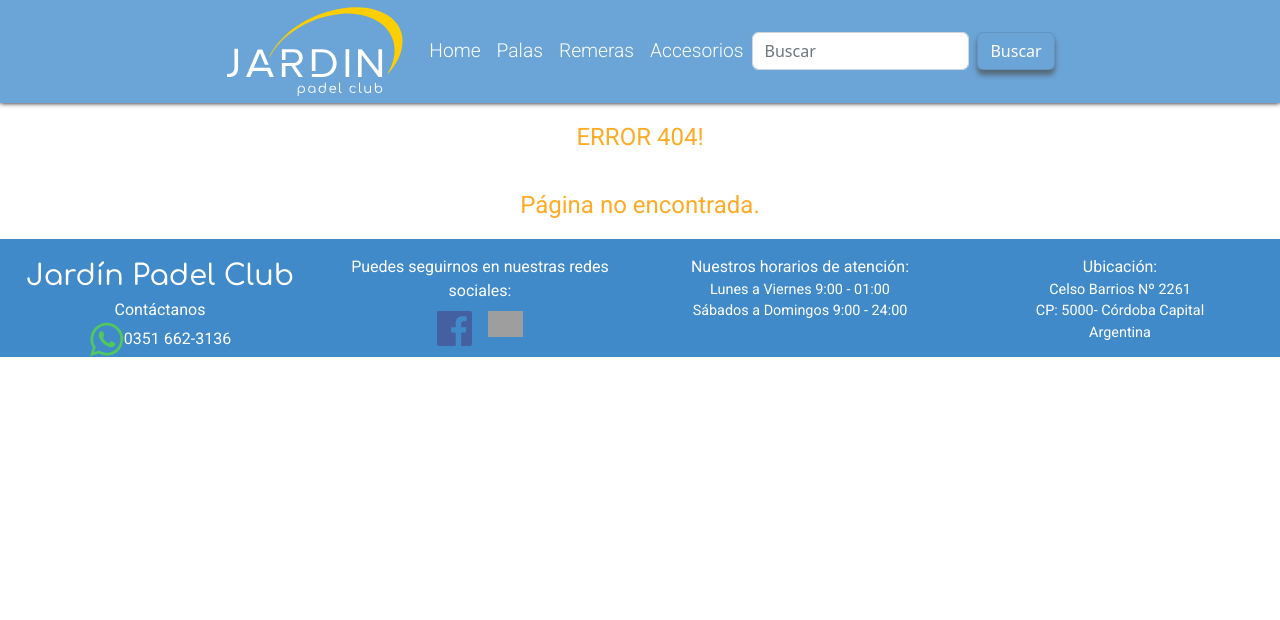
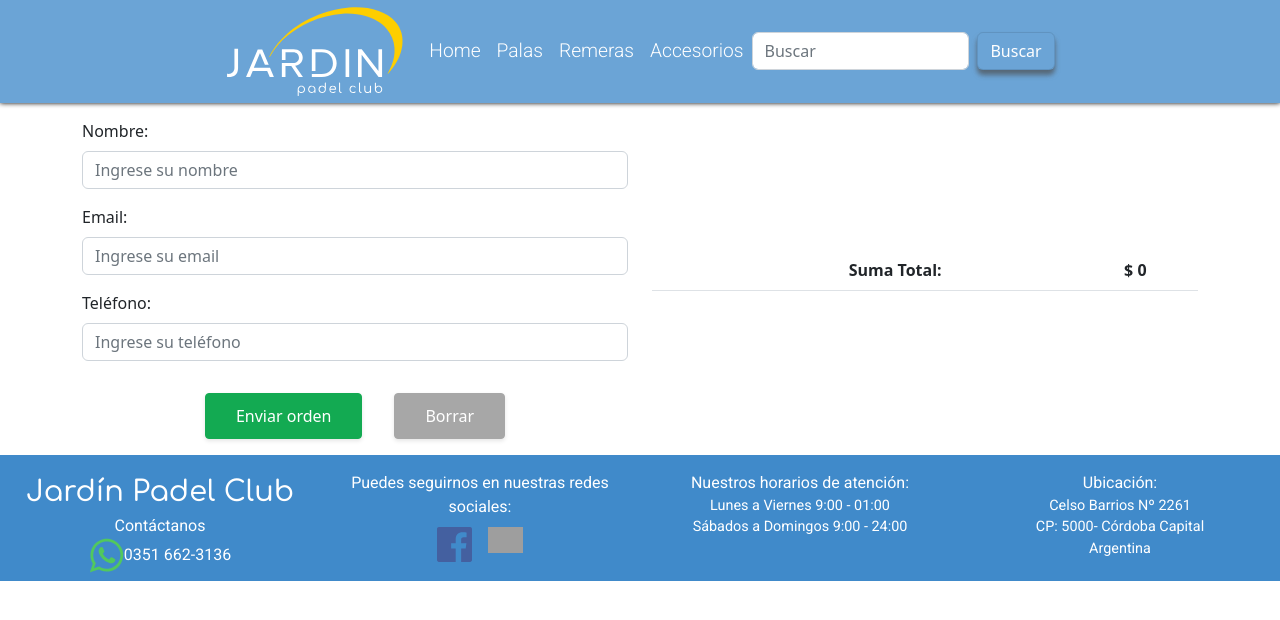
Before and after one commit to gonzagiorgis/pre-entrega2-giorgis, a React (Create React App) app: page /checkout in a window 1280 px wide. Shown: the top 620 px of the page. Built offline with nearby package versions, Linux system fonts and the light colour scheme; grey boxes are pictures that could not be loaded.

Commit message:
checkout y sweetalert

```diff
--- a/package.json
+++ b/package.json
@@ -11,6 +11,7 @@
     "react-dom": "^18.2.0",
     "react-router-dom": "^6.4.5",
     "react-scripts": "5.0.1",
+    "sweetalert2": "^11.7.0",
     "web-vitals": "^2.1.4"
   },
   "scripts": {
--- a/src/App.jsx
+++ b/src/App.jsx
@@ -7,6 +7,7 @@ import ItemDetailContainer from "./componentes/ItemDetailContainer";
 import Error404 from "./componentes/Error404";
 import CartContextProvider from "./componentes/context/CartContext";
 import Cart from "./componentes/Cart";
+import CheckOut from "./componentes/CheckOut";
 
 function App() {
   return (
@@ -19,6 +20,7 @@ function App() {
             <Route path={"/category/:id"} element={<ItemListContainer />} />
             <Route path={"/item/:id"} element={<ItemDetailContainer />} />
             <Route path={"/cart"} element={<Cart />} />
+            <Route path={"/checkout"} element={<CheckOut />} />
             <Route path={"*"} element={<Error404 />} />
           </Routes>
           <Footer />
--- a/src/componentes/Cart.jsx
+++ b/src/componentes/Cart.jsx
@@ -91,7 +91,7 @@ const Cart = () => {
             </table>
             <Link
               title="Ir a pagar"
-              to={"/checkOut"}
+              to={"/checkout"}
               type="button"
               className="button-agregar col-md-3 mt-3 mb-3"
             >
--- /dev/null
+++ b/src/componentes/CheckOut.jsx
@@ -0,0 +1,150 @@
+import { getFirestore, collection, addDoc } from "@firebase/firestore";
+import React, { useContext, useState } from "react";
+import { CartContext } from "./context/CartContext";
+
+const CheckOut = () => {
+  const { cart, sumaTotal, cartTotal, clear } = useContext(CartContext);
+  const [nombre, setNombre] = useState("");
+  const [email, setEmail] = useState("");
+  const [telefono, setTelefono] = useState("");
+  const [orderId, setOrderId] = useState("");
+
+  const generarOrden = () => {
+    const fecha = new Date();
+    const order = {
+      buyer: { nombre: nombre, email: email, telefono: telefono },
+      items: cart.map((item) => ({
+        id: item.id,
+        title: item.nombre,
+        price: item.precio,
+        quantity: item.cantidad,
+        price_total: item.cantidad * item.precio,
+      })),
+      date: `${fecha.getDate()}-${
+        fecha.getMonth() + 1
+      }-${fecha.getFullYear()} ${fecha.getHours()}:${fecha.getMinutes()}:${fecha.getSeconds()}`,
+      total: sumaTotal(),
+      quantity: cartTotal(),
+    };
+
+    const db = getFirestore();
+    const ordersCollection = collection(db, "orders");
+
+    addDoc(ordersCollection, order).then((snapShot) => {
+      setOrderId(snapShot.id);
+      clear();
+    });
+  };
+
+  return (
+    <div className="container">
+      <div className="row">
+        <div className="col">
+          <form>
+            <div className="mb-3 mt-3">
+              <label htmlFor="nombre" className="form-label">
+                Nombre:
+              </label>
+              <input
+                type="text"
+                className="form-control"
+                placeholder="Ingrese su nombre"
+                id="nombre"
+                onInput={(e) => {
+                  setNombre(e.target.value);
+                }}
+              />
+            </div>
+
+            <div className="mb-3 mt-3">
+              <label htmlFor="email" className="form-label">
+                Email:
+              </label>
+              <input
+                type="text"
+                className="form-control"
+                placeholder="Ingrese su email"
+                id="email"
+                onInput={(e) => {
+                  setEmail(e.target.value);
+                }}
+              />
+            </div>
+
+            <div className="mb-3 mt-3">
+              <label htmlFor="telefono" className="form-label">
+                Teléfono:
+              </label>
+              <input
+                type="text"
+                className="form-control"
+                placeholder="Ingrese su teléfono"
+                id="telefono"
+                onInput={(e) => {
+                  setTelefono(e.target.value);
+                }}
+              />
+            </div>
+            <div className="d-flex justify-content-center">
+              <button
+                type="button"
+                className="button-agregar m-3"
+                onClick={generarOrden}
+              >
+                Enviar orden
+              </button>
+              <input
+                type="reset"
+                value="Borrar"
+                className="button-agregar m-3"
+                style={{
+                  backgroundColor: "#a7a7a7",
+                  border: "1px solid #a7a7a7",
+                }}
+              />
+            </div>
+          </form>
+        </div>
+        <div className="col d-flex flex-column justify-content-center">
+          <table className="table">
+            <tbody>
+              {cart.map((item) => (
+                <tr key={item.id}>
+                  <td className="text-start align-middle">{item.nombre}</td>
+                  <td className="text-center align-middle">{item.cantidad}</td>
+                  <td className="text-center align-middle">
+                    $ {item.precio * item.cantidad}
+                  </td>
+                </tr>
+              ))}
+              <tr>
+                <td>&nbsp;</td>
+
+                <td className="text-center align-middle">
+                  <b> Suma Total:</b>
+                </td>
+                <td className="text-center align-middle">
+                  <b>$ {sumaTotal()}</b>
+                </td>
+              </tr>
+            </tbody>
+          </table>
+        </div>
+      </div>
+      <div className="row">
+        <div className="col">
+          {orderId ? (
+            <div className="alert text-center alert-primary" role="alert">
+              <h2>¡Felicitaciones!</h2>
+              <p>Tu número de orden es: {orderId}</p>
+            </div>
+          ) : (
+            ""
+          )}
+        </div>
+      </div>
+    </div>
+  );
+};
+
+export default CheckOut;
--- a/src/componentes/Footer.jsx
+++ b/src/componentes/Footer.jsx
@@ -2,7 +2,7 @@ import React from "react";
 
 const Footer = () => {
   return (
-    <footer className="container-fluid p-0 m-0 h-auto">
+    <footer className="container-fluid p-0 m-0 h-auto pb-2">
       <div className="row m-0 text-center pt-3">
         <div className="col-11 text-footer-brand col-sm-3 mt-3 mt-sm-0">
           Jardín Padel Club
--- a/src/componentes/ItemCount.jsx
+++ b/src/componentes/ItemCount.jsx
@@ -2,6 +2,7 @@ import React from "react";
 import { useEffect } from "react";
 import { useState } from "react";
 import { Link } from "react-router-dom";
+import Swal from "sweetalert2";
 
 const ItemCount = ({ stock, onAdd }) => {
   const [cantidad, setCantidad] = useState(0);
@@ -80,7 +81,12 @@ const ItemCount = ({ stock, onAdd }) => {
             onClick={() => {
               cantidad > 0
                 ? addToCart(cantidad)
-                : alert("Debe ingresar la cantidad del producto");
+                : Swal.fire({
+                    title: "Error!",
+                    text: "Debes indicar una cangidad del producto",
+                    icon: "error",
+                    confirmButtonText: "Ok",
+                  });
             }}
           >
             Agregar al carrito
```
Also changed, not shown: 1 other file (tests, documents, lock files or other folders).
